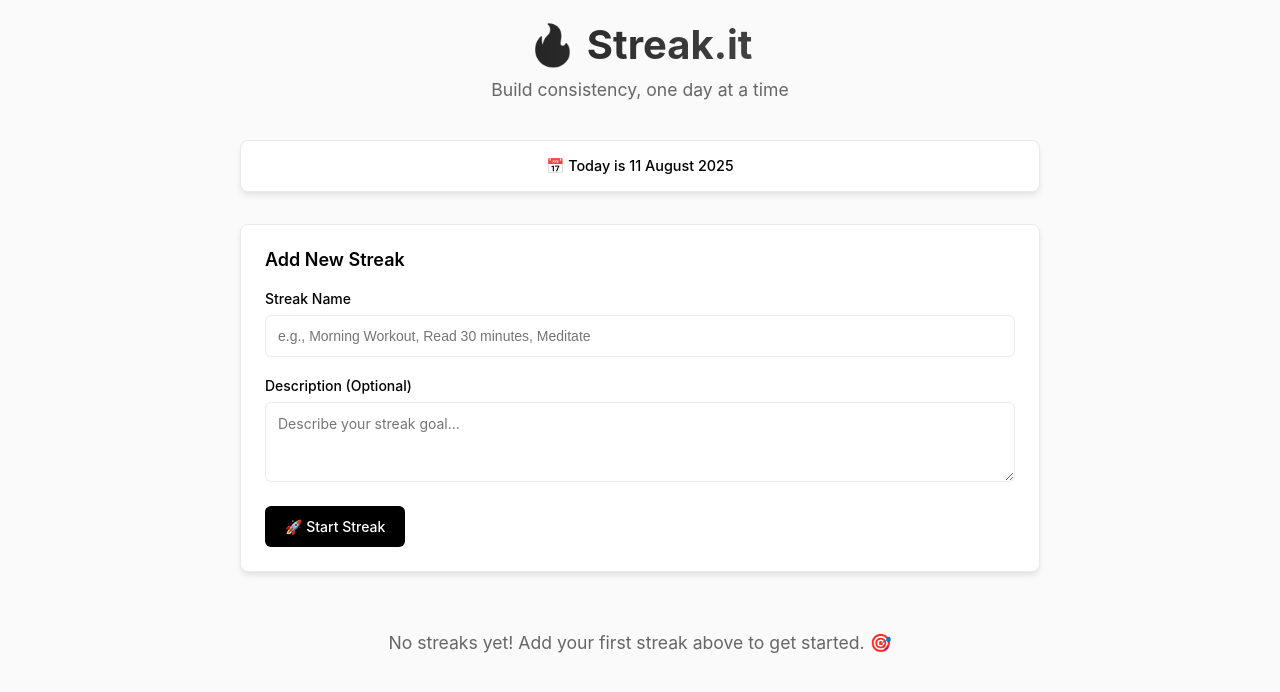
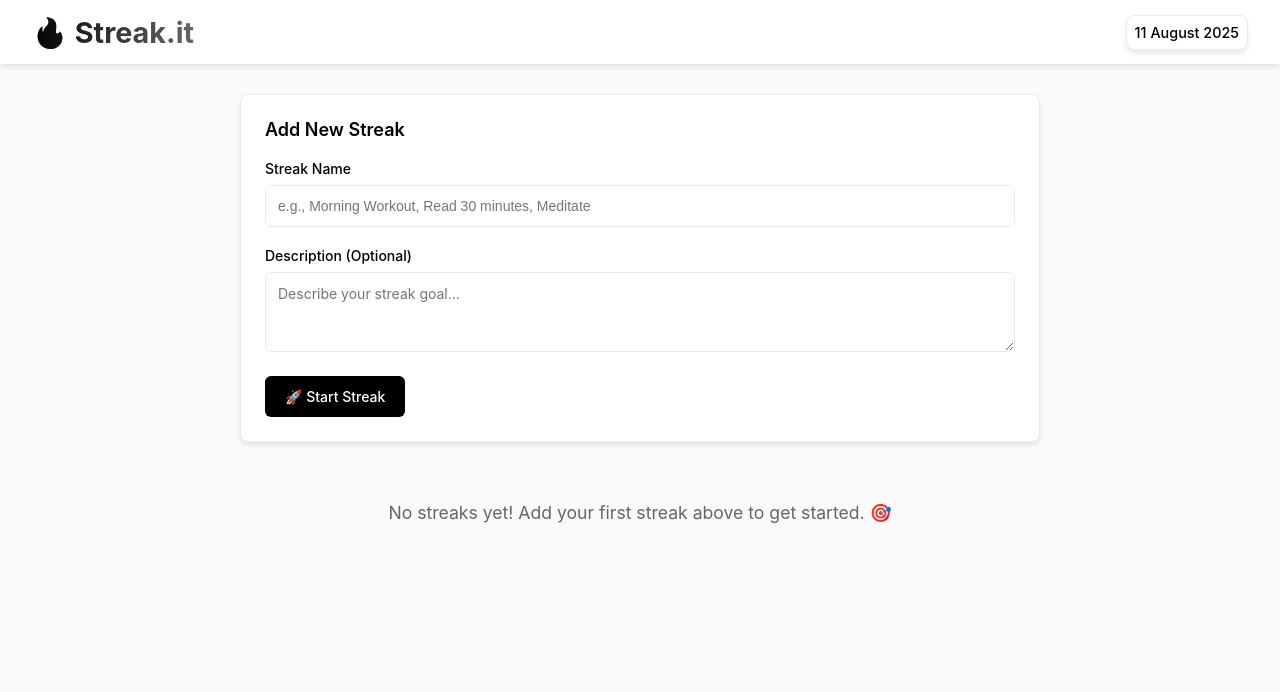
Before and after one commit to madhu-sudhan-rao/streak-it, a React (Vite) app: page / in a window 1280 px wide. Shown: the top 692 px of the page. Built offline with nearby package versions, Linux system fonts and the light colour scheme.

Commit message:
moved header to component

```diff
--- a/src/App.tsx
+++ b/src/App.tsx
@@ -1,24 +1,6 @@
 import React, { useState, useEffect, type JSX } from 'react';
-
-// Types for streak
-export interface Streak {
-  id: number;
-  name: string;
-  description?: string;
-  count: number;
-  createdDate: string; // stored as date string
-  lastCompleted: string | null; // date string or null
-  completedDates: string[]; // array of date strings
-}
-
-// Helper to get Indian formatted date string (without time)
-const formatDateIN = (date: Date): string => {
-  return date.toLocaleDateString('en-IN', {
-    day: 'numeric',
-    month: 'long',
-    year: 'numeric',
-  });
-};
+import Header from './components/Header/Header';
+import type { Streak } from './models/streak.model';
 
 // Helper to get date string for storage & comparison
 const getDateString = (date: Date) => date.toDateString();
@@ -40,7 +22,6 @@ const App: React.FC = () => {
 
   // State
   const [streaks, setStreaks] = useState<Streak[]>(loadStreaks);
-  const [currentDate, setCurrentDate] = useState(formatDateIN(new Date()));
 
   // Form state
   const [name, setName] = useState('');
@@ -51,13 +32,6 @@ const App: React.FC = () => {
     localStorage.setItem('streaks', JSON.stringify(streaks));
   }, [streaks]);
 
-  // Update date every hour
-  useEffect(() => {
-    const timer = setInterval(() => {
-      setCurrentDate(formatDateIN(new Date()));
-    }, 60 * 60 * 1000);
-    return () => clearInterval(timer);
-  }, []);
 
   // Add new streak handler
   function handleAddStreak(e: React.FormEvent) {
@@ -214,16 +188,9 @@ const App: React.FC = () => {
   };
 
   return (
-    <div className="container">
-      <header className="header" aria-label="App header">
-        <h1>🔥 Streak.it</h1>
-        <p>Build consistency, one day at a time</p>
-      </header>
-
-      <section className="current-date" aria-live="polite" aria-atomic="true">
-        📅 Today is {currentDate}
-      </section>
-
+      <>
+        <Header />
+        <div className="container" role="main" aria-label="Streak management" style={{ paddingTop: '30px' }}>
           <section className="add-streak-form" aria-labelledby="addStreakTitle">
             <h2 id="addStreakTitle" style={{ marginBottom: '20px', color: '#000', fontWeight: 600, fontSize: '1.125rem' }}>
               Add New Streak
@@ -328,6 +295,7 @@ const App: React.FC = () => {
             </section>
           )}
         </div>
+      </>
   );
 };
 
--- /dev/null
+++ b/src/components/Header/Header.css
@@ -0,0 +1,65 @@
+.streakit-navbar {
+  width: 100%;
+
+  background: #fff;
+  display: flex;
+  justify-content: space-between;
+  align-items: center;
+  padding: 0 2rem;
+  box-shadow: 0 4px 6px -1px rgba(0, 0, 0, 0.1);
+  height: 64px;
+  box-sizing: border-box;
+  z-index: 1000;
+  user-select: none;
+  color: #000;
+}
+
+.nav-left {
+  display: flex;
+  flex-direction: column;
+  justify-content: center;
+  user-select: text;
+}
+
+.nav-left h1 {
+  font-size: 1.8rem;
+  font-weight: 700;
+  margin: 0;
+  background: linear-gradient(90deg, #000 0%, #666 100%);
+  -webkit-background-clip: text;
+  -webkit-text-fill-color: transparent;
+  background-clip: text;
+}
+
+.nav-left p {
+  margin: 0;
+  font-size: 0.9rem;
+  color: #666;
+  font-weight: 400;
+}
+
+.nav-date {
+  background: #fff;
+  border: 1px solid #eaeaea;
+  border-radius: 8px;
+  padding: 8px;
+  margin:0px;
+  text-align: center;
+  color: #000;
+  font-size: 0.9rem;
+  font-weight: 500;
+  box-shadow: 0 4px 6px -1px rgba(0, 0, 0, 0.1);
+}
+
+@media (max-width: 600px) {
+  .nav-left h1 {
+    font-size: 1.2rem;
+  }
+  .nav-left p {
+    font-size: 0.75rem;
+  }
+  .nav-date {
+    font-size: 0.85rem;
+    padding: 0.3em 0.8em;
+  }
+}
--- /dev/null
+++ b/src/components/Header/Header.tsx
@@ -0,0 +1,35 @@
+import React from "react";
+import "./Header.css";
+
+const Header: React.FC = () => {
+  // Format date in Indian locale, e.g. "7 August 2025"
+  const getCurrentDateString = () => {
+    const now = new Date();
+    return now.toLocaleDateString("en-IN", {
+      day: "numeric",
+      month: "long",
+      year: "numeric",
+    });
+  };
+
+  const [currentDate, setCurrentDate] = React.useState(getCurrentDateString());
+
+  React.useEffect(() => {
+    // Update every hour (date change is rare)
+    const timer = setInterval(() => setCurrentDate(getCurrentDateString()), 3600000);
+    return () => clearInterval(timer);
+  }, []);
+
+  return (
+    <nav className="streakit-navbar">
+      <div className="nav-left">
+        <h1>🔥 Streak.it</h1>
+      </div>
+      <div className="nav-date">{currentDate}</div>
+
+
+    </nav>
+  );
+};
+
+export default Header;
--- a/src/index.css
+++ b/src/index.css
@@ -10,7 +10,6 @@ body {
     'Ubuntu', 'Cantarell', 'Fira Sans', 'Droid Sans', 'Helvetica Neue', sans-serif;
   background: #fafafa;
   min-height: 100vh;
-  padding: 20px;
   color: #000;
 }
 
```
Also changed, not shown: src/models/streak.model.ts (added, +10 -0 lines). Lines whose indentation alone changed are shown as unchanged.
